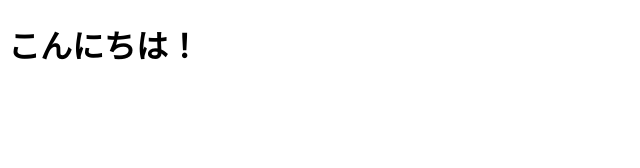
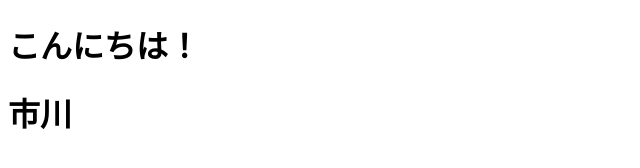
Before and after one commit to log1kuma/tutorial, a plain HTML site: page index.html in a window 1280 px wide. Shown: the whole page, without its empty margins (0-640 px from the left). Drawn offline with Linux system fonts and the light colour scheme.

Commit message:
modify index.html

```diff
--- a/index.html
+++ b/index.html
@@ -1,4 +1,5 @@
 <!DOCTYPE html>
 <html>
     <h1>こんにちは！</h1>
+    <h1>市川</h1>
 </html>
```
